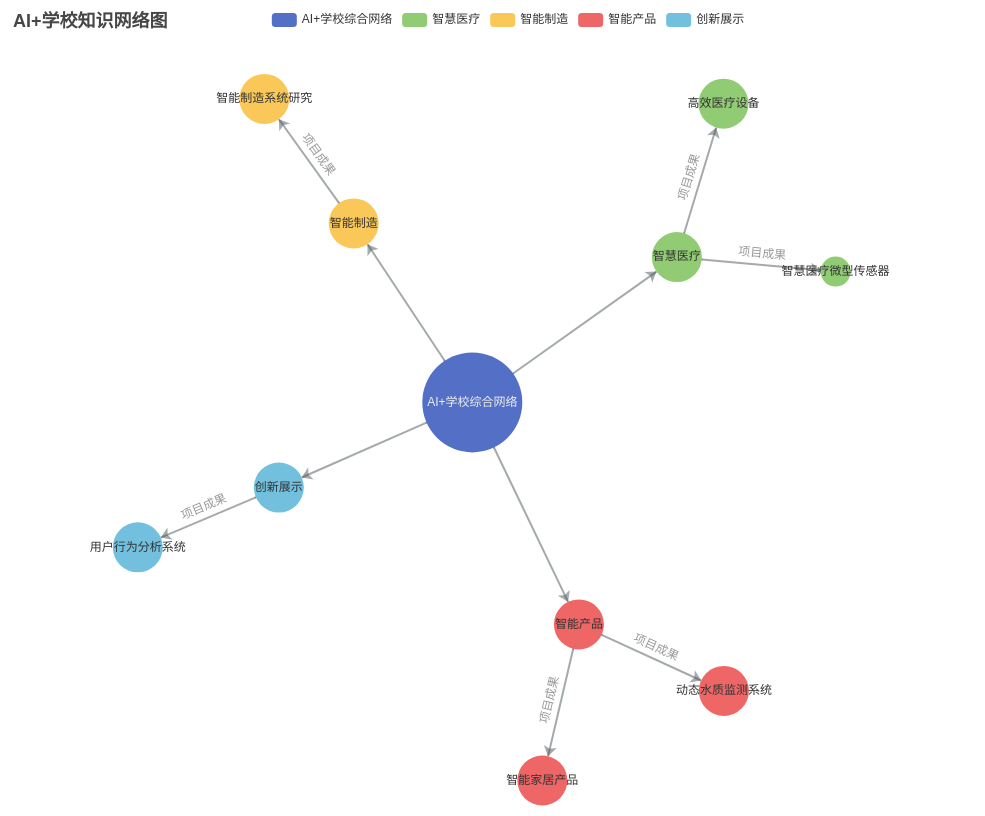
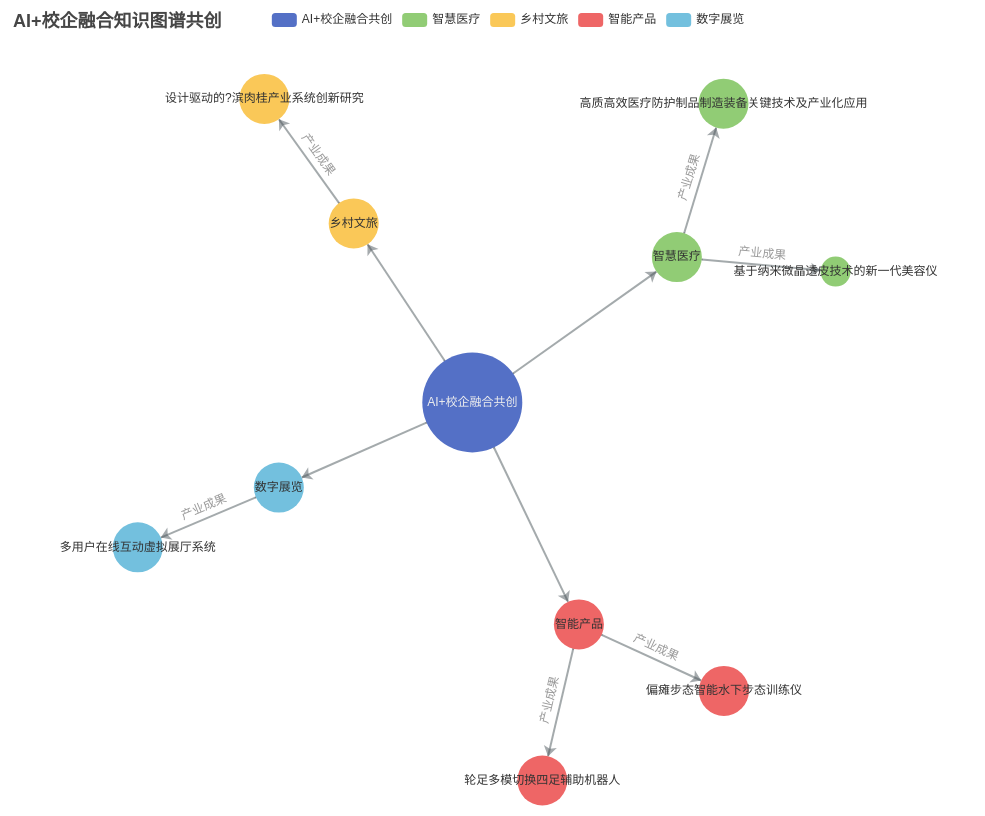
Before and after one commit to wuge1880/gdut.design.github.io, a plain HTML site: page index.html in a window 1280 px wide. Shown: the whole page, without its empty margins (0-985 px from the left). Drawn offline with Linux system fonts and the light colour scheme; animation ran at ten frames a second.

Commit message:
Add files via upload

```diff
--- a/index.html
+++ b/index.html
@@ -1,8 +1,8 @@
 <!DOCTYPE html>
 <html>
 <head>
-    <meta charset="UTF-8">
-    <title>ECharts 网络图</title>
+    <title>AI+校企融合知识图谱共创</title>
+    <meta charset="UTF-8"/>
     <script src="scripts/jquery-1.6.2.min.js"></script>
     <script src="scripts/echarts.js"></script>
 </head>
@@ -12,36 +12,51 @@
 <script type="text/javascript">
     var myChart = echarts.init(document.getElementById('main'));
     var categories = [];
-    categories[0] = {name:"AI+学校综合网络"};
+    categories[0] = {name:"AI+校企融合共创"};
     categories[1] = {name:"智慧医疗"};
-    categories[2] = {name:"智能制造"};
+    categories[2] = {name:"乡村文旅"};
     categories[3] = {name:"智能产品"};
-    categories[4] = {name:"创新展示"};
-
-    var option = {
+    categories[4] = {name:"数字展览"};
+    option = {
+        // 图的标题
         title: {
-            text: 'AI+学校知识网络图'
+            text: 'AI+校企融合知识图谱共创'
         },
+        // 提示框的配置
         tooltip: {
+//            formatter: function (x) {
+//                return x.data.des;
+//            }
         },
+        // 工具箱
         toolbox: {
+            // 显示工具箱
             show: true,
             feature: {
-                mark: {show: true},
-                restore: {show: true},
-                saveAsImage: {show: true}
+                mark: {
+                    show: true
+                },
+                // 还原
+                restore: {
+                    show: true
+                },
+                // 保存为图片
+                saveAsImage: {
+                    show: true
+                }
             }
         },
         legend: [{
+            // selectedMode: 'single',
             data: categories.map(function (a) {
                 return a.name;
             })
         }],
         series: [{
-            type: 'graph',
-            layout: 'force',
-            symbolSize: 40,
-            roam: true,
+            type: 'graph', // 类型:关系图
+            layout: 'force', //图的布局，类型为力导图
+            symbolSize: 40, // 调整节点的大小
+            roam: true, // 是否开启鼠标缩放和平移漫游。默认不开启。如果只想要开启缩放或者平移,可以设置成 'scale' 或者 'move'。设置成 true 为都开启
             edgeSymbol: ['circle', 'arrow'],
             edgeSymbolSize: [2, 10],
             edgeLabel: {
@@ -76,31 +91,116 @@
                     textStyle: {}
                 }
             },
-            data: [
-                {name: 'AI+学校综合网络', des: '', symbolSize: 100, category: 0},
-                {name: '智慧医疗', des: '', symbolSize: 50, category: 1},
-                {name: '智能制造', des: '', symbolSize: 50, category: 2},
-                {name: '智能产品', des: '', symbolSize: 50, category: 3},
-                {name: '创新展示', des: '', symbolSize: 50, category: 4},
-                {name: '智慧医疗微型传感器', des: '', symbolSize: 30, category: 1},
-                {name: '高效医疗设备', des: '', symbolSize: 50, category: 1},
-                {name: '智能制造系统研究', des: '', symbolSize: 50, category: 2},
-                {name: '动态水质监测系统', des: '', symbolSize: 50, category: 3},
-                {name: '智能家居产品', des: '', symbolSize: 50, category: 3},
-                {name: '用户行为分析系统', des: '', symbolSize: 50, category: 4}
-            ],
-            links: [
-                {source: 'AI+学校综合网络', target: '智慧医疗', name: '', des: 'link01des'},
-                {source: 'AI+学校综合网络', target: '智能制造', name: '', des: 'link02des'},
-                {source: 'AI+学校综合网络', target: '智能产品', name: '', des: 'link03des'},
-                {source: 'AI+学校综合网络', target: '创新展示', name: '', des: 'link05des'},
-                {source: '智慧医疗', target: '智慧医疗微型传感器', name: '项目成果', des: 'link05des'},
-                {source: '智慧医疗', target: '高效医疗设备', name: '项目成果', des: 'link05des'},
-                {source: '智能制造', target: '智能制造系统研究', name: '项目成果', des: 'link05des'},
-                {source: '智能产品', target: '动态水质监测系统', name: '项目成果', des: 'link05des'},
-                {source: '智能产品', target: '智能家居产品', name: '项目成果', des: 'link05des'},
-                {source: '创新展示', target: '用户行为分析系统', name: '项目成果', des: 'link05des'}
-            ],
+
+            // 数据
+            data: [{
+                name: 'AI+校企融合共创',
+                des: '',
+                symbolSize: 100,
+                category: 0,
+            }, {
+                name: '智慧医疗',
+                des: '',
+                symbolSize: 50,
+                category: 1,
+            }, {
+                name: '乡村文旅',
+                des: '',
+                symbolSize: 50,
+                category: 2,
+            }, {
+                name: '智能产品',
+                des: '',
+                symbolSize: 50,
+                category: 3,
+            }, {
+                name: '数字展览',
+                des: '',
+                symbolSize: 50,
+                category: 4,
+            }, {
+                name: '基于纳米微晶透皮技术的新一代美容仪',
+                des: '',
+                symbolSize: 30,
+                category: 1,
+            }, {
+                name: '高质高效医疗防护制品制造装备关键技术及产业化应用',
+                des: '',
+                symbolSize: 50,
+                category: 1,
+            }, {
+                name: '设计驱动的?滨肉桂产业系统创新研究',
+                des: '',
+                symbolSize: 50,
+                category: 2,
+            }, {
+                name: '偏瘫步态智能水下步态训练仪',
+                des: '',
+                symbolSize: 50,
+                category: 3,
+            }, {
+                name: '轮足多模切换四足辅助机器人',
+                des: '',
+                symbolSize: 50,
+                category: 3,
+            }, {
+                name: '多用户在线互动虚拟展厅系统',
+                des: '',
+                symbolSize: 50,
+                category: 4,
+            }]
+            ,
+            links: [{
+                source: 'AI+校企融合共创',
+                target: '智慧医疗',
+                name: '',
+                des: 'link01des'
+            }, {
+                source: 'AI+校企融合共创',
+                target: '乡村文旅',
+                name: '',
+                des: 'link02des'
+            }, {
+                source: 'AI+校企融合共创',
+                target: '智能产品',
+                name: '',
+                des: 'link03des'
+            }, {
+                source: 'AI+校企融合共创',
+                target: '数字展览',
+                name: '',
+                des: 'link05des'
+            }, {
+                source: '智慧医疗',
+                target: '基于纳米微晶透皮技术的新一代美容仪',
+                name: '产业成果',
+                des: 'link05des'
+            }, {
+                source: '智慧医疗',
+                target: '高质高效医疗防护制品制造装备关键技术及产业化应用',
+                name: '产业成果',
+                des: 'link05des'
+            }, {
+                source: '乡村文旅',
+                target: '设计驱动的?滨肉桂产业系统创新研究',
+                name: '产业成果',
+                des: 'link05des'
+            }, {
+                source: '智能产品',
+                target: '偏瘫步态智能水下步态训练仪',
+                name: '产业成果',
+                des: 'link05des'
+            }, {
+                source: '智能产品',
+                target: '轮足多模切换四足辅助机器人',
+                name: '产业成果',
+                des: 'link05des'
+            }, {
+                source: '数字展览',
+                target: '多用户在线互动虚拟展厅系统',
+                name: '产业成果',
+                des: 'link05des'
+            }],
             categories: categories,
         }]
     };
@@ -108,24 +208,20 @@
     myChart.on('click', function (params) {
         if (params.dataType == 'node') {
             switch(params.name){
-                case "智慧医疗微型传感器":
+                case "基于纳米微晶透皮技术的新一代美容仪":
                     window.open("https://courses.gdut.edu.cn/mod/page/view.php?id=80254",'_blank');
+                    //window.open = "https://courses.gdut.edu.cn/mod/page/view.php?id=80254";
                     break;
-                case "高效医疗设备":
-                    window.open("https://courses.gdut.edu.cn/mod/page/view.php?id=80256",'_blank');
-                    break;
-                case "智能制造系统研究":
-                    window.open("https://courses.gdut.edu.cn/mod/page/view.php?id=80257",'_blank');
-                    break;
-                case "动态水质监测系统":
-                    window.open("https://courses.gdut.edu.cn/mod/page/view.php?id=80261",'_blank');
-                    break;
-                case "智能家居产品":
-                    window.open("https://courses.gdut.edu.cn/mod/page/view.php?id=80267",'_blank');
-                    break;
-                case "用户行为分析系统":
-                    window.open("https://courses.gdut.edu.cn/mod/page/view.php?id=80262",'_blank');
-                    break;
+                case "高质高效医疗防护制品制造装备关键技术及产业化应用":
+                    window.open("https://courses.gdut.edu.cn/mod/page/view.php?id=80256",'_blank'); break;
+                case "设计驱动的榃滨肉桂产业系统创新研究":
+                    window.open("https://courses.gdut.edu.cn/mod/page/view.php?id=80257",'_blank'); break;
+                case "偏瘫步态智能水下步态训练仪":
+                    window.open("https://courses.gdut.edu.cn/mod/page/view.php?id=80261",'_blank'); break;
+                case "轮足多模切换四足辅助机器人":
+                    window.open("https://courses.gdut.edu.cn/mod/page/view.php?id=80267",'_blank'); break;
+                case "多用户在线互动虚拟展厅系统":
+                    window.open("https://courses.gdut.edu.cn/mod/page/view.php?id=80262",'_blank'); break;
                 default:
                     break;
             }
```
